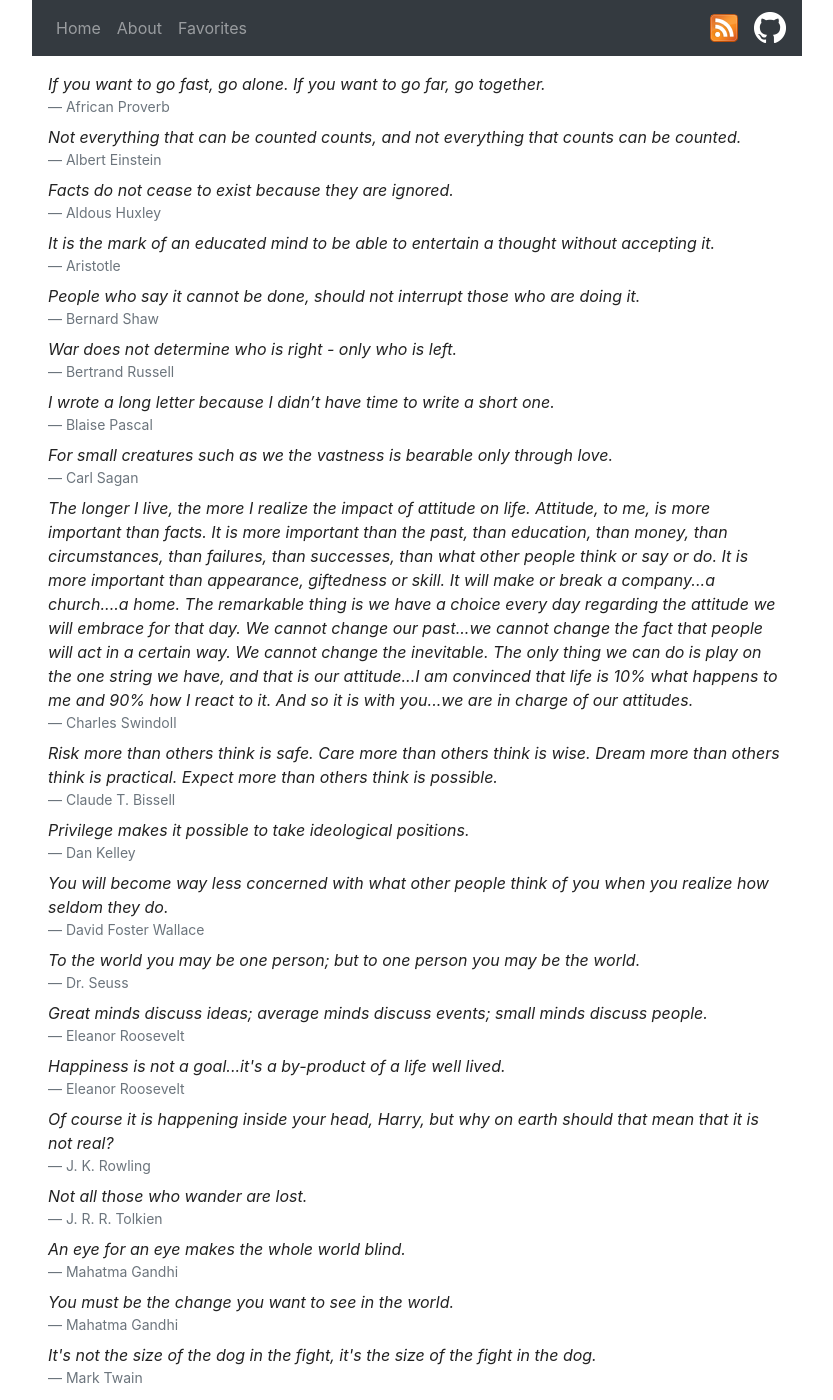
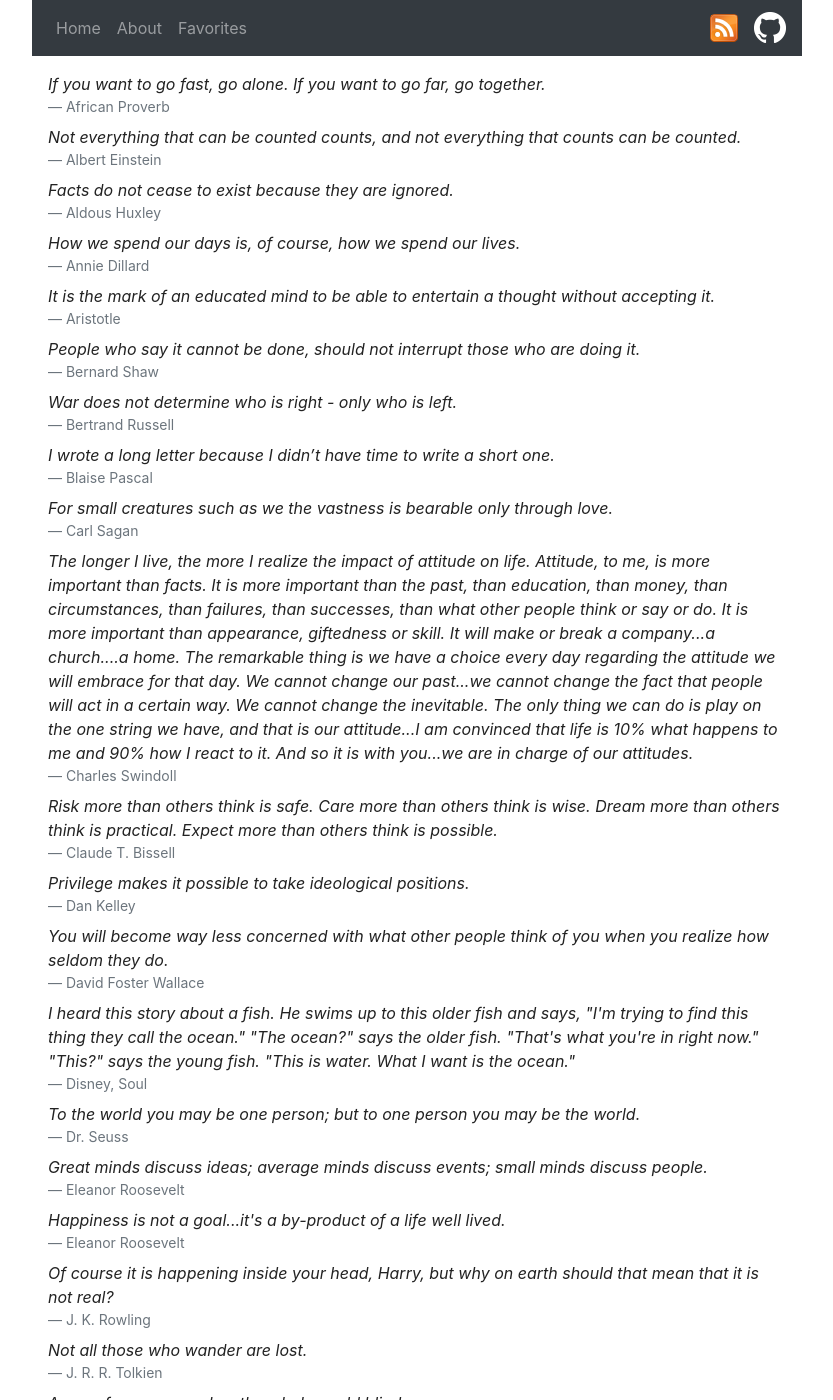
Before and after one commit to mackorone/mackorone.github.io, a Jekyll site: the page built from quotes.html, in a window 1280 px wide and 1400 px high. Shown: the whole window, without its empty margins (223-1056 px from the left). Built offline with Jekyll 4.4.1, drawn with Linux system fonts in a browser that asks for light colours.

Commit message:
Add two more quotes

```diff
--- a/_data/quotes.yml
+++ b/_data/quotes.yml
@@ -72,3 +72,7 @@
   source: u/DonatienTheGreater
 - quote: Privilege makes it possible to take ideological positions.
   source: Dan Kelley
+- quote: How we spend our days is, of course, how we spend our lives.
+  source: Annie Dillard
+- quote:  I heard this story about a fish. He swims up to this older fish and says, "I'm trying to find this thing they call the ocean." "The ocean?" says the older fish. "That's what you're in right now." "This?" says the young fish. "This is water. What I want is the ocean."
+  source: Disney, Soul
```
